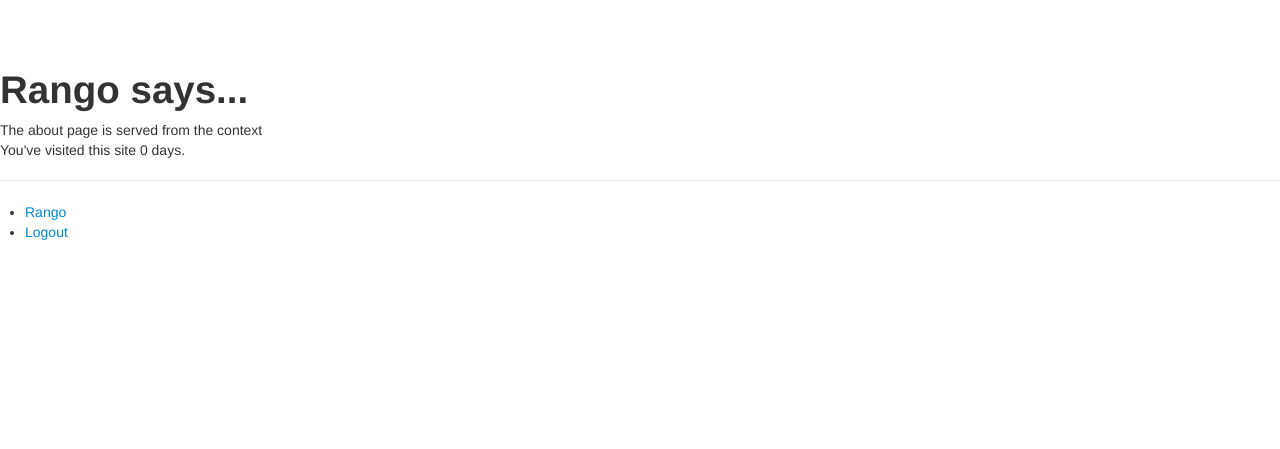
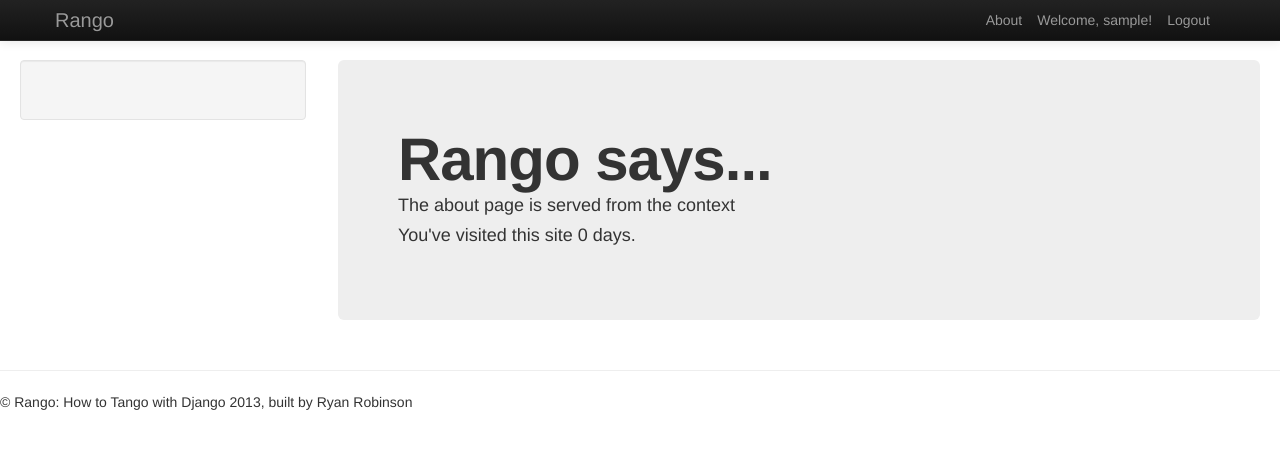
Before and after one commit to ryanmrobinson86/tango_with_django, a Django app: page /rango/about/ in a window 1280 px wide. Shown: the top 449 px of the page. Run offline with Django 3.2, Linux system fonts and the light colour scheme; the visitor is signed in with stand-in values (Sample User, id 1).

Commit message:
bootstrapping in progress. stopping for easter

```diff
--- a/rango/urls.py
+++ b/rango/urls.py
@@ -3,7 +3,7 @@ from rango import views
 
 urlpatterns = patterns('',
     url(r'^$', views.index, name='index'),
-    url(r'^about/$', views.about, name='About'),
+    url(r'^about/$', views.about, name='about'),
     url(r'^add_category/$', views.add_category, name='add_category'),
     url(r'^category/(?P<category_name_url>\w+)/add_page/$', views.add_page, name='add_page'),
     url(r'^category/(?P<category_name_url>\w+)/$', views.category, name='category'),
--- a/templates/rango/about.html
+++ b/templates/rango/about.html
@@ -3,7 +3,9 @@
 {% block title_block %}About{% endblock %}
 
 {% block body_block %}
-  <h1>Rango says...</h1>
-  {{ aboutmessage }}<br />
-  <p>You've visited this site {{ visits }} days.</p>
+  <div class="hero-unit">
+    <h1>Rango says...</h1>
+    {{ aboutmessage }}<br />
+    <p>You've visited this site {{ visits }} days.</p>
+  </div>
 {% endblock %}
--- a/templates/rango/add_category.html
+++ b/templates/rango/add_category.html
@@ -3,6 +3,7 @@
 {% block title_block %}Add Category{% endblock %}
 
 {% block body_block %}
+  <div class="hero-unit">
     <h1>Add a Category</h1>
 
     <form id="category_form" method="post" action="/rango/add_category/">
@@ -19,4 +20,5 @@
 
       <input type="submit" name="submit" value="Create Category" />
     </form>
+  </div>
 {% endblock %}
--- a/templates/rango/add_page.html
+++ b/templates/rango/add_page.html
@@ -3,6 +3,7 @@
 {% block title_block %}Add Page{% endblock %}
 
 {% block body_block %}
+  <div class="hero-unit">
     <h1>Add a Page</h1>
 
     <form id="page_form" method="post" action="{% url 'rango:add_page' category_name_url %}">
@@ -19,4 +20,5 @@
 
       <input type="submit" name="submit" value="Add Page" />
     </form>
+  </div>
 {% endblock %}
--- a/templates/rango/base.html
+++ b/templates/rango/base.html
@@ -11,24 +11,62 @@
   </head>
 
   <body>
-    <div>
-      {% block error_block %}{% endblock %}
+    <div class="navbar navbar-inverse navbar-fixed-top">
+      <div class="navbar-inner">
+        <div class="container">
+          <button type="button" class="btn btn-navbar" data-toggle="collapse" data-target=".nav-collapse">
+            <span class="icon-bar"></span>
+            <span class="icon-bar"></span>
+            <span class="icon-bar"></span>
+          </button>
+          <a class="brand" href="{% url 'rango:index' %}">Rango</a>
+
+          <div class="nav-collapse collapse">
+            <ul class="nav pull-right">
+              {% if user.is_authenticated %}
+                <li class="navbar-text">Welcome, {{ user.username }}!</li>
+                <li><a href="{% url 'rango:logout' %}">Logout</a></li>
+              {% else %}
+                <li><a href="{% url 'rango:register' %}">Register Here</a></li>
+                <li><a href="{% url 'rango:login' %}">Login</a></li>
+              {% endif %}
+            </ul>
+            <ul class="nav pull-right">
+              <li><a href="{% url 'rango:about' %}">About</a></li>
+            </ul>
+          </div>
+          <!--/.nav-collapse -->
+        </div>
+      </div>
     </div>
-    <div>
-      {% block body_block %}{% endblock %}
+    <div class="container-fluid">
+      <div class="row-fluid">
+        <div class="span3">
+          <div class="well sidebar-nav">
+          </div>
+          <!--/.well -->
+        </div>
+        <!--/span-->
+        <div class="alert-error">
+          {% block error_block %}{% endblock %}
+        </div>
+        <!--/span-->
+        <div class="span9">
+          {% block body_block %}{% endblock %}
+        </div>
+        <!--/span-->
+      </div>
+      <!--/row-->
     </div>
+    <!--/.fluid-container-->
+
     <hr/>
-    <div>
-      <ul>
-        <li><a href="{% url 'rango:index' %}">Rango</a></li>
-        {% if user.is_authenticated %}
-          <li><a href="{% url 'rango:logout' %}">Logout</a></li>
-        {% else %}
-          <li><a href="{% url 'rango:register' %}">Register Here</a></li>
-          <li><a href="{% url 'rango:login' %}">Login</a></li>
-        {% endif %}
-      </ul>
-    </div>
+
+    <footer>
+      <div class="containter">
+        <p>&copy; Rango: How to Tango with Django 2013, built by Ryan Robinson</p>
+      </div>
+    </footer>
 
     <script src="{% static 'js/jquery-2.1.0.min.js' %}"></script>
     <script src="{% static 'js/bootstrap.min.js' %}"></script>
--- a/templates/rango/category.html
+++ b/templates/rango/category.html
@@ -3,6 +3,7 @@
 {% block title %}{{ category_name }}{% endblock %}
 
 {% block body_block %}
+  <div class="hero-unit">
     <h1>{{ category_name }}</h1>
     {% if category %}
       {%if pages %}
@@ -20,4 +21,5 @@
     {% else %}
       The specified category {{ category.name }} does not exist!
     {% endif %}
+  </div>
 {% endblock %}
--- a/templates/rango/index.html
+++ b/templates/rango/index.html
@@ -5,6 +5,7 @@
 {% endif %}
 
 {% block body_block %}
+  <div class="hero-unit">
     {% if user.is_authenticated %}
       <h1>Rango says... hello {{user.username}}</h1>
     {% else %}
@@ -32,4 +33,5 @@
     {% endif %}
 
     <a href="/rango/add_category/">Add a New Category</a><br />
+  </div>
 {% endblock %}
--- a/templates/rango/login.html
+++ b/templates/rango/login.html
@@ -3,6 +3,7 @@
 {% block title_block %}Login{% endblock %}
 
 {% block body_block %}
+  <div class="hero-unit">
     <h1>Login to Rango</h1>
 
     {% url 'rango:login' as action_url %}
@@ -14,4 +15,5 @@
 
       <input type="submit" value="Submit" /><br/>
     </form>
+  </div>
 {% endblock %}
--- a/templates/rango/register.html
+++ b/templates/rango/register.html
@@ -3,6 +3,7 @@
 {% block title_block %}Register{% endblock %}
 
 {% block body_block %}
+  <div class="hero-unit">
     <h1>Register with Rango</h1>
 
     {% if registered %}
@@ -20,4 +21,5 @@
         <input type="submit" name="submit" value="Register"/>
       </form>
     {% endif %}
+  </div>
 {% endblock %}
```
Also changed, not shown: 1 other file. Lines whose indentation alone changed are shown as unchanged.
